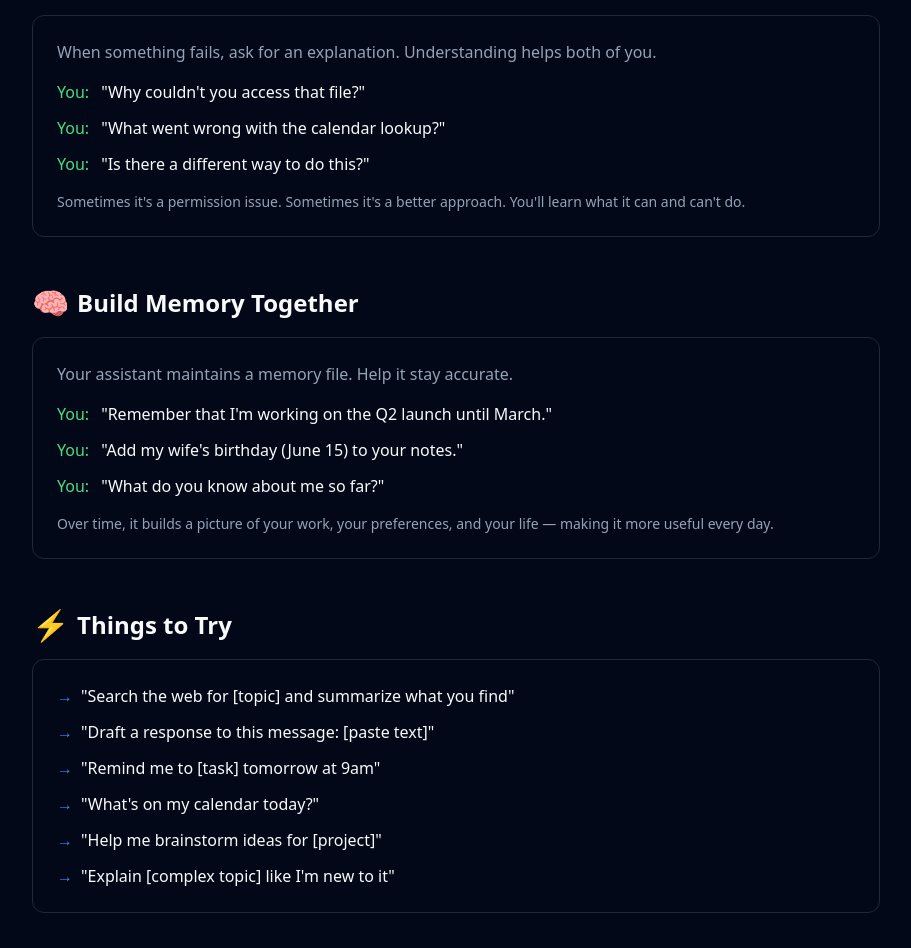
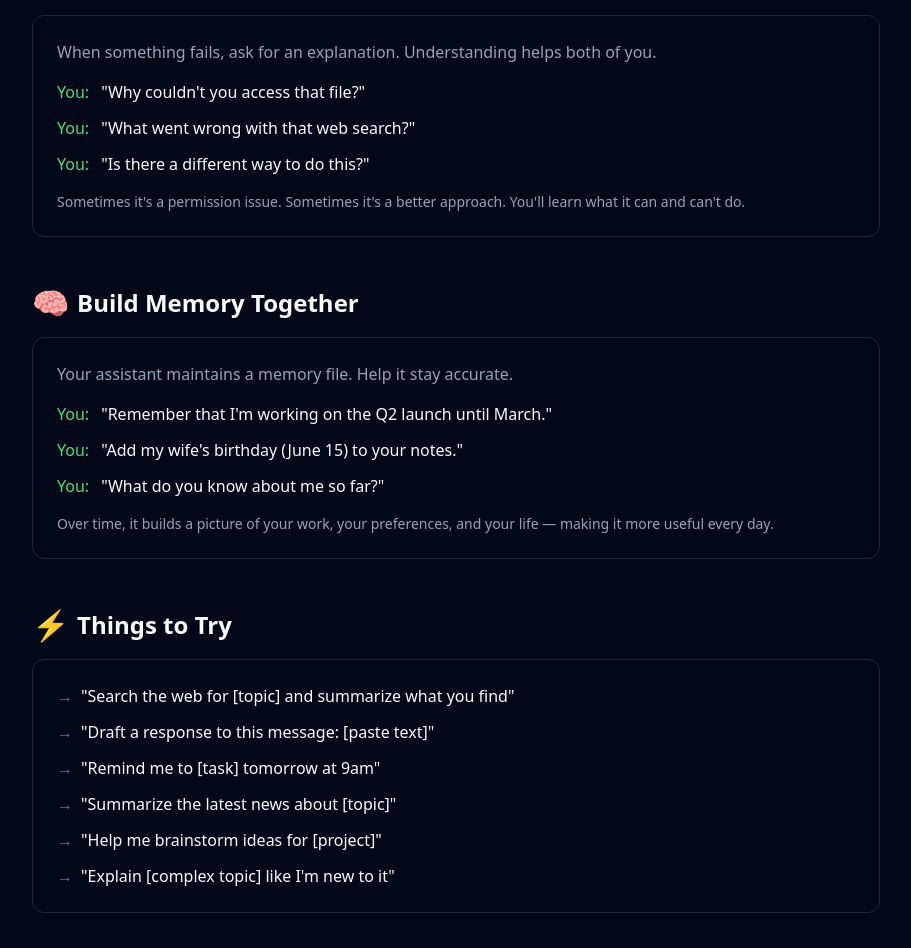
Before and after one commit to philippmuller/blitzclaw, a Next.js app in the folder apps/web/: page /guide in a window 1280 px wide. Shown: the part 1244-2192 px from the top of the page, without its empty margins (184-1095 px from the left). Built offline with nearby package versions, Linux system fonts and the light colour scheme.

Commit message:
fix: remove calendar examples (not available by default)

```diff
--- a/apps/web/src/app/guide/page.tsx
+++ b/apps/web/src/app/guide/page.tsx
@@ -137,7 +137,7 @@ export default function GuidePage() {
               </div>
               <div className="flex gap-3">
                 <span className="text-green-400">You:</span>
-                <span className="text-foreground">"What went wrong with the calendar lookup?"</span>
+                <span className="text-foreground">"What went wrong with that web search?"</span>
               </div>
               <div className="flex gap-3">
                 <span className="text-green-400">You:</span>
@@ -200,7 +200,7 @@ export default function GuidePage() {
               </li>
               <li className="flex items-start gap-2">
                 <span className="text-primary">→</span>
-                <span>"What's on my calendar today?"</span>
+                <span>"Summarize the latest news about [topic]"</span>
               </li>
               <li className="flex items-start gap-2">
                 <span className="text-primary">→</span>
```
